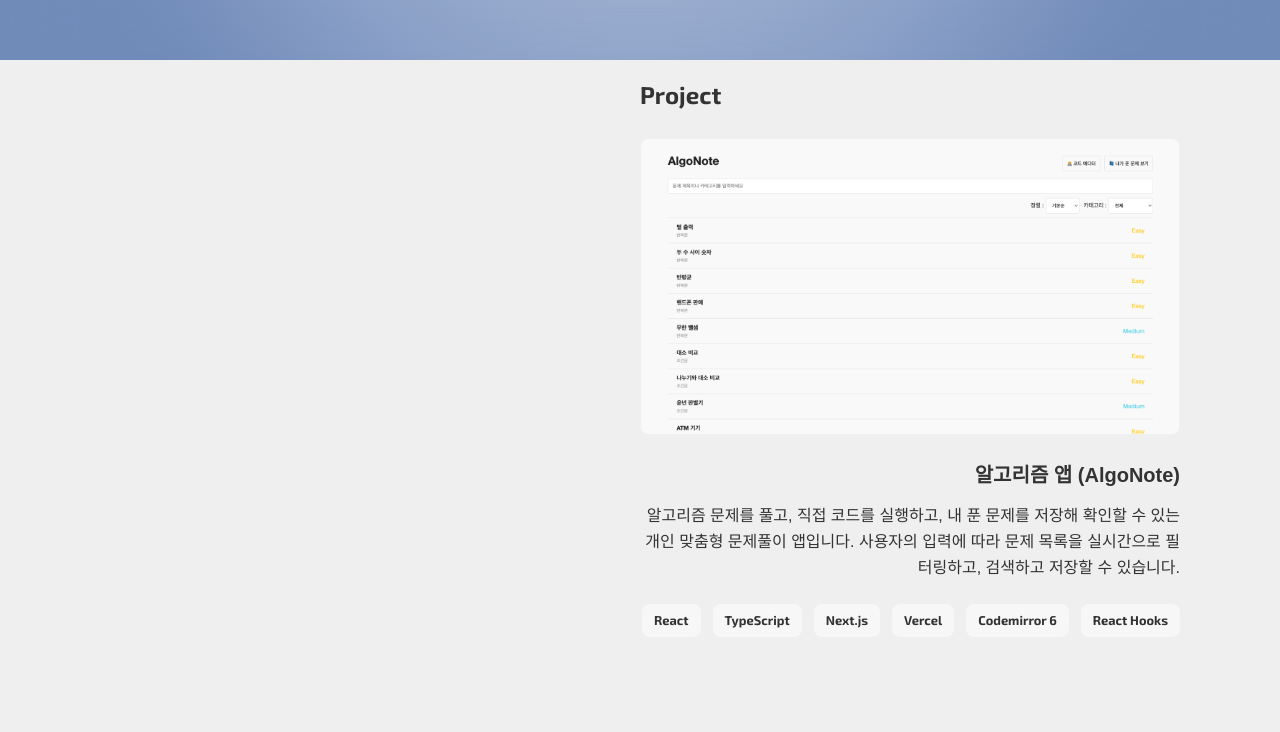
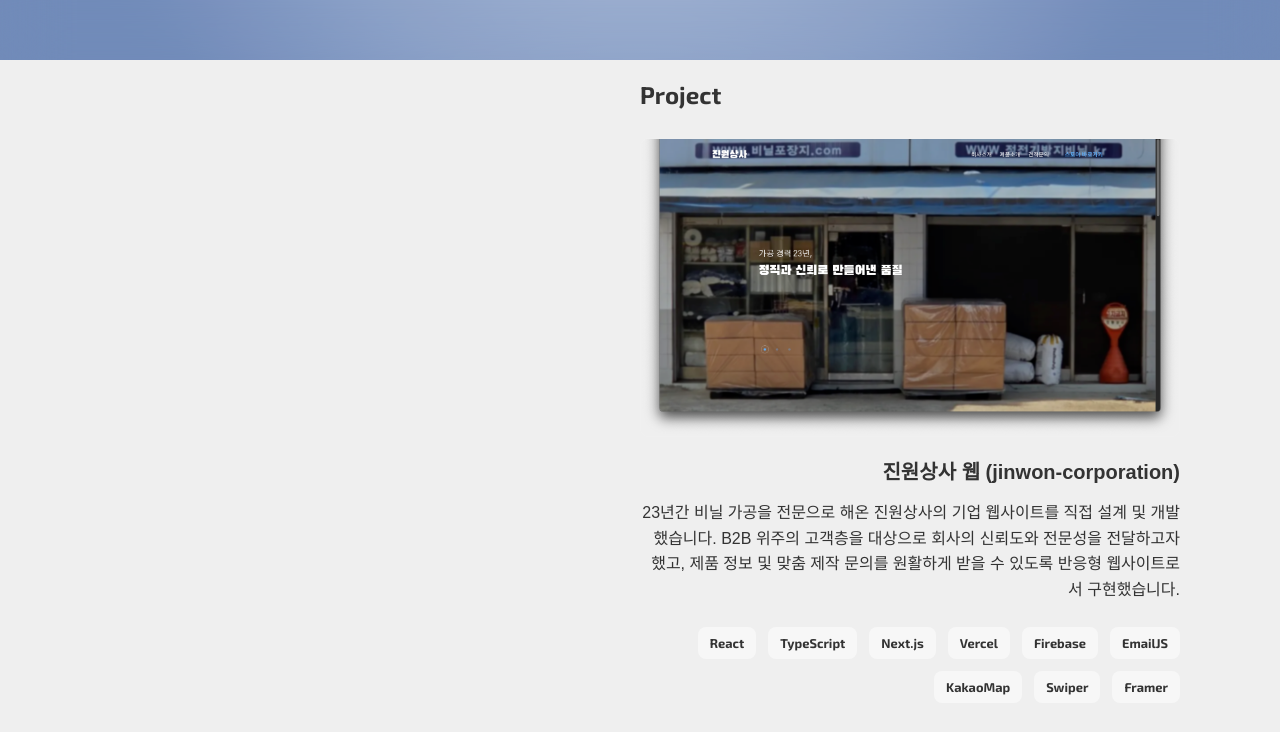
Before and after one commit to JinwonShen/2025_portfolio, a Next.js app: page / in a window 1280 px wide. Shown: the part 740-1472 px from the top of the page. Built offline with nearby package versions, Linux system fonts and the light colour scheme; no server answers; the database is empty; a web font is replaced by a local one.

Commit message:
Project 컴포넌트 리팩토링 및 프로젝트 추가

```diff
--- a/src/components/Main/Project.module.scss
+++ b/src/components/Main/Project.module.scss
@@ -63,6 +63,7 @@
       .imgCont {
         width: 100%;
         height: auto;
+        max-height: 294px;
         margin-bottom: 24px;
 
         .imgBox {
--- a/src/components/Main/Project.tsx
+++ b/src/components/Main/Project.tsx
@@ -1,82 +1,48 @@
-import styles from './Project.module.scss'
-import Image from 'next/image';
-import Link from 'next/link';
+import { projects } from "data/project";
+import Image from "next/image";
+import Link from "next/link";
+import styles from "./Project.module.scss";
 
 export default function Project() {
 	return (
 		<section className={styles.projectContainer} id="project">
-      <h1>
-        Project
-      </h1>
+			<h1>Project</h1>
 			<div className={styles.projectCont}>
-        <div className={styles.project}>
+				{projects.map((project) => (
+					<div key={project.id} className={styles.project}>
 						<div className={styles.imgCont}>
 							<div className={styles.imgBox}>
 								<Image
-              src="/images/project/project-algonote.png"
-              alt="Portfolio"
+									src={project.image}
+									alt={project.alt}
 									width={0}
 									height={0}
 									sizes="100%"
-              style={{ width: '100%', height: 'auto', objectFit: 'cover' }}
+									style={{ width: "100%", height: "auto", objectFit: "cover" }}
 								/>
 								<div className={styles.hoverLayer}>
-                <Link href={'https://algorithm-9r06nuwrx-jinwonshens-projects.vercel.app'}>Visit</Link>
-                <Link href={'https://github.com/JinwonShen/algorithm-app'}>github</Link>
+									<Link href={project.visit}>Visit</Link>
+									<Link href={project.github}>github</Link>
 								</div>
 							</div>
 						</div>
 						<div className={styles.info}>
 							<div className={styles.mobileLink}>
-              <Link href={'https://algorithm-9r06nuwrx-jinwonshens-projects.vercel.app'}>Visit</Link>
-              <Link href={'https://github.com/JinwonShen/algorithm-app'}>github</Link>
+								<Link href={project.visit}>Visit</Link>
+								<Link href={project.github}>github</Link>
 							</div>
 
-            <h2>알고리즘 앱 (AlgoNote)</h2>
-            <p>알고리즘 문제를 풀고, 직접 코드를 실행하고, 내 푼 문제를 저장해 확인할 수 있는 개인 맞춤형 문제풀이 앱입니다. 사용자의 입력에 따라 문제 목록을 실시간으로 필터링하고, 검색하고 저장할 수 있습니다. </p>
+							<h2>{project.title}</h2>
+							<p>{project.description}</p>
 
 							<div className={styles.skills}>
-              <span>React</span>
-              <span>TypeScript</span>
-              <span>Next.js</span>
-              <span>Vercel</span>
-              <span>Codemirror 6</span>
-              <span>React Hooks</span>
+								{project.skills.map((skill) => (
+									<span key={skill}>{skill}</span>
+								))}
 							</div>
 						</div>
 					</div>
-        <div className={styles.project}>
-          <div className={styles.imgCont}>
-            <div className={styles.imgBox}>
-              <Image
-              src="/images/project/project-portfolio.png"
-              alt="Portfolio"
-              width={0}
-              height={0}
-              sizes="100%"
-              style={{ width: '100%', height: 'auto', objectFit: 'cover' }}
-              />
-              <div className={styles.hoverLayer}>
-                <Link href={'https://2025-portfolio-coral.vercel.app/'}>Visit</Link>
-                <Link href={'https://github.com/JinwonShen/2025_portfoliio'}>github</Link>
-              </div>
-            </div>
-          </div>
-          <div className={styles.info}>
-            <div className={styles.mobileLink}>
-              <Link href={'https://2025-portfolio-coral.vercel.app/'}>Visit</Link>
-              <Link href={'https://github.com/JinwonShen/2025_portfoliio'}>github</Link>
-            </div>
-            <h2>포트폴리오</h2>
-            <p>포트폴리오 사이트입니다. 레이아웃을 절반으로 나누어 좌측의 헤더영역 우측의 컨텐츠 영역으로 구분해 사이트를 이용할 수 있습니다. About, Project, Guestbook 세 가지 메뉴로 구성되어 있습니다.</p>
-
-            <div className={styles.skills}>
-              <span>React</span>
-              <span>TypeScript</span>
-              <span>Next.js</span>
-            </div>
-          </div>
-        </div>
+				))}
 			</div>
 		</section>
 	);
--- /dev/null
+++ b/src/data/project.ts
@@ -0,0 +1,52 @@
+export const projects = [
+	{
+		id: "project1",
+		title: "진원상사 웹 (jinwon-corporation)",
+		image: "/images/project/project-jinwoncorporation.png",
+		alt: "진원상사 반응형 웹",
+		visit: "https://jinwoncorporation.com",
+		github: "https://github.com/JinwonShen/jinwon-corporation",
+		description:
+			"23년간 비닐 가공을 전문으로 해온 진원상사의 기업 웹사이트를 직접 설계 및 개발했습니다. B2B 위주의 고객층을 대상으로 회사의 신뢰도와 전문성을 전달하고자 했고, 제품 정보 및 맞춤 제작 문의를 원활하게 받을 수 있도록 반응형 웹사이트로서 구현했습니다.",
+		skills: [
+			"React",
+			"TypeScript",
+			"Next.js",
+			"Vercel",
+			"Firebase",
+			"EmailJS",
+			"KakaoMap",
+			"Swiper",
+			"Framer",
+		],
+	},
+	{
+		id: "project2",
+		title: "알고리즘 앱 (AlgoNote)",
+		image: "/images/project/project-algonote.png",
+		alt: "알고리즘 웹앱",
+		visit: "https://algorithm-9r06nuwrx-jinwonshens-projects.vercel.app",
+		github: "https://github.com/JinwonShen/algorithm-app",
+		description:
+			"알고리즘 문제를 풀고, 직접 코드를 실행하고, 내 푼 문제를 저장해 확인할 수 있는 개인 맞춤형 문제풀이 앱입니다. 사용자의 입력에 따라 문제 목록을 실시간으로 필터링하고, 검색하고 저장할 수 있습니다.",
+		skills: [
+			"React",
+			"TypeScript",
+			"Next.js",
+			"Vercel",
+			"Codemirror 6",
+			"React Hooks",
+		],
+	},
+	{
+		id: "project3",
+		title: "포트폴리오",
+		image: "/images/project/project-portfolio.png",
+		alt: "진원 포트폴리오",
+		visit: "https://jinwondev.vercel.app/",
+		github: "https://github.com/JinwonShen/2025_portfoliio",
+		description:
+			"포트폴리오 사이트입니다. 레이아웃을 절반으로 나누어 좌측의 헤더영역 우측의 컨텐츠 영역으로 구분해 사이트를 이용할 수 있습니다. About, Project, Guestbook 세 가지 메뉴로 구성되어 있습니다.",
+		skills: ["React", "TypeScript", "Next.js", "Vercel", "Firebase"],
+	},
+];
```
Also changed, not shown: public/images/project/project-jinwoncorporation.png (added). Lines whose indentation alone changed are shown as unchanged.
